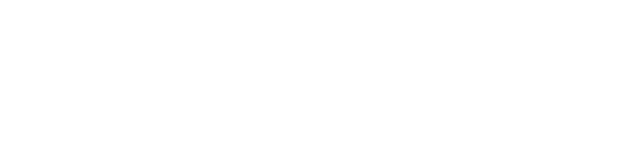
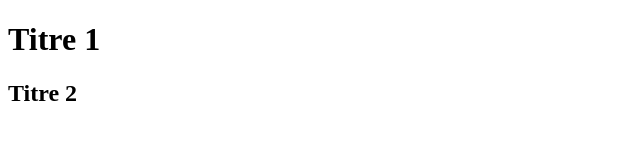
Before and after one commit to BrianLag/sharezza, a plain HTML site: page index.html in a window 1280 px wide. Shown: the whole page, without its empty margins (0-640 px from the left). Drawn offline with Linux system fonts and the light colour scheme.

Commit message:
create H2 in Body

```diff
--- a/index.html
+++ b/index.html
@@ -5,8 +5,11 @@
     <title>ShareZza</title>
   </head>
   <body>
-       <h1>
-
-       </h1>
+    <h1>
+      Titre 1
+    </h1>
+    <h2>
+      Titre 2
+    </h2>
   </body>
 </html>
```
